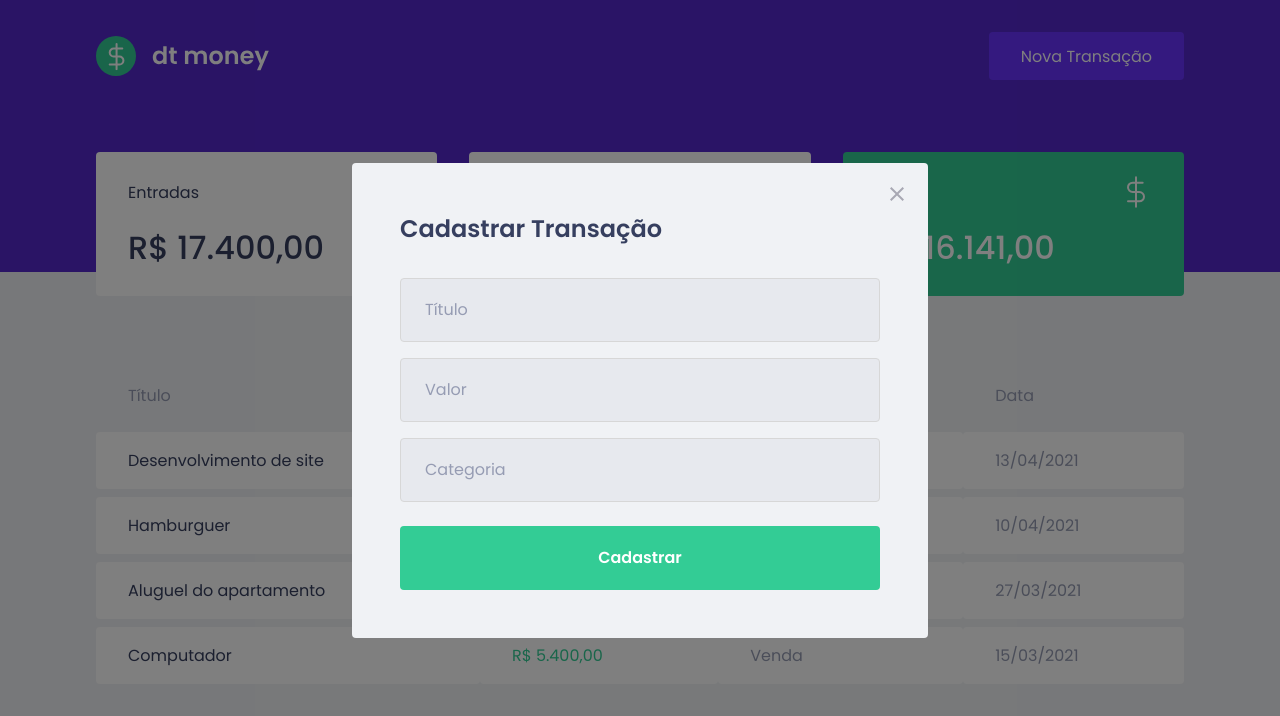
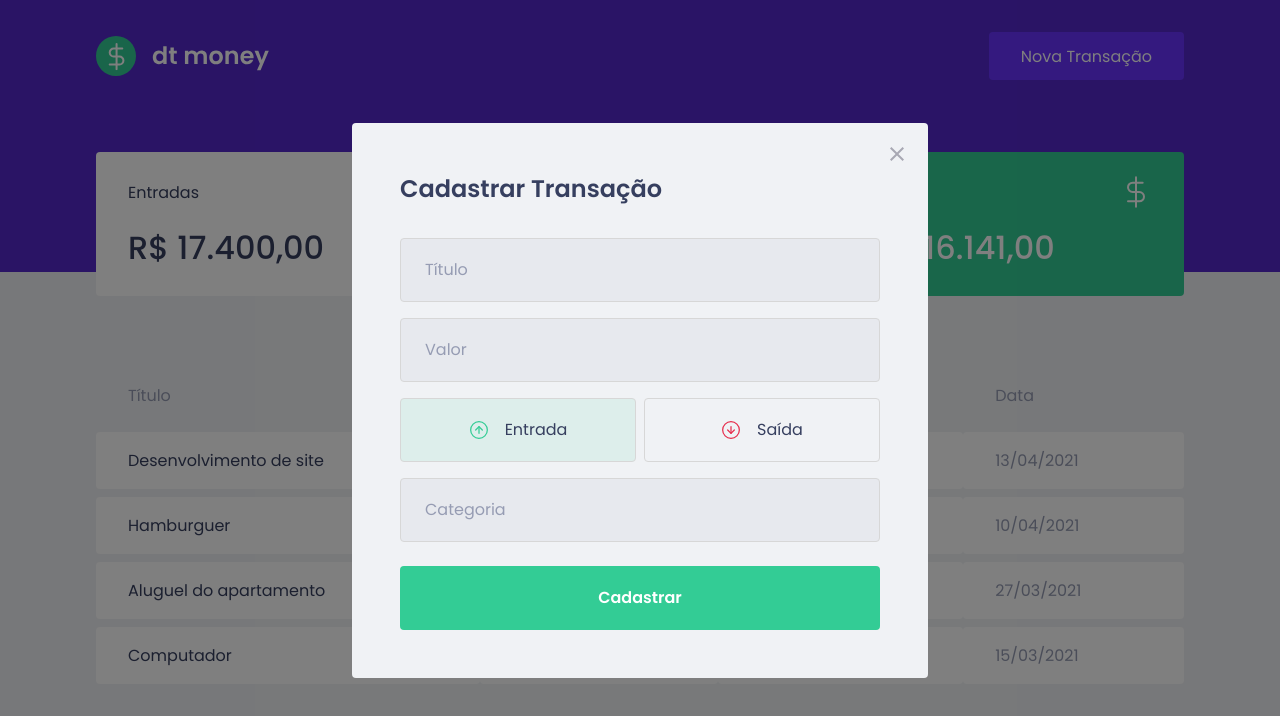
Before and after one commit to murilorvargas/dtmoney, a React (Create React App) app: page / in a window 1280 px wide. Both pictures are taken after a click on the button "Nova Transação". Shown: the top 716 px of the page. Built offline with nearby package versions, Linux system fonts and the light colour scheme.

Commit message:
Feat: add the transaction type in the modal

```diff
--- a/src/components/NewTransactionModal/index.tsx
+++ b/src/components/NewTransactionModal/index.tsx
@@ -1,7 +1,10 @@
+import { useState } from 'react'
 import Modal from 'react-modal'
 
-import { Container } from './styles'
+import { Container, TransactionTypeContainer, RadioBox } from './styles'
 import closeImg from '../../assets/close.svg'
+import incomeImg from '../../assets/income.svg'
+import outcomeImg from '../../assets/outcome.svg'
 
 
 interface NewTransactionModalProps {
@@ -10,6 +13,8 @@
 }
 
 export function NewTransactionModal({ isOpen, onRequestClose }: NewTransactionModalProps) {
+  const [type, setType] = useState('deposit')
+
   return (
     <Modal
       isOpen={isOpen}
@@ -34,6 +39,29 @@
           type="number"
           placeholder="Valor"
         />
+
+        <TransactionTypeContainer>
+          <RadioBox
+            type="button"
+            onClick={() => {setType('deposit')}}
+            isActive={type === 'deposit'}
+            activeColor='green'
+          >
+            <img src={incomeImg} alt="Entrada" />
+            <span>Entrada</span>
+          </RadioBox>
+
+          <RadioBox
+            type="button"
+            onClick={() => {setType('withdraw')}}
+            isActive={type === 'withdraw'}
+            activeColor='red'
+          >
+            <img src={outcomeImg} alt="Saída" />
+            <span>Saída</span>
+          </RadioBox>
+        </TransactionTypeContainer>
+
         <input
           type="text"
           placeholder="Categoria"
--- a/src/components/NewTransactionModal/styles.ts
+++ b/src/components/NewTransactionModal/styles.ts
@@ -1,4 +1,5 @@
 import styled from 'styled-components'
+import { darken, transparentize } from 'polished'
 
 export const Container = styled.form`
   h2 {
@@ -44,3 +45,47 @@
     }
   }
 `;
+
+export const TransactionTypeContainer = styled.div`
+  margin: 1rem 0;
+  display: grid;
+  grid-template-columns: 1fr 1fr;
+  gap: 0.5rem;
+`;
+
+interface RadioBoxProps {
+  isActive: boolean
+  activeColor: 'green' | 'red'
+}
+
+const colors = {
+  green: '#33CC95',
+  red: '#E52E4D'
+}
+
+export const RadioBox = styled.button<RadioBoxProps>`
+  height: 4rem;
+  border: 1px solid #d7d7d7;
+  border-radius: 0.25rem;
+  background: ${(props) => props.isActive ? transparentize(0.9, colors[props.activeColor]) : 'transparent'};
+  display: flex;
+  align-items: center;
+  justify-content: center;
+  transition: 0.2s;
+
+  &:hover {
+    border-color: ${darken(0.1, '#d7d7d7')};
+  }
+
+  img {
+    width: 20px;
+    height: 20px;
+  }
+
+  span {
+    display: inline-block;
+    margin-left: 1rem;
+    font-size: 1rem;
+    color: var(--text-title);
+  }
+`;
```
